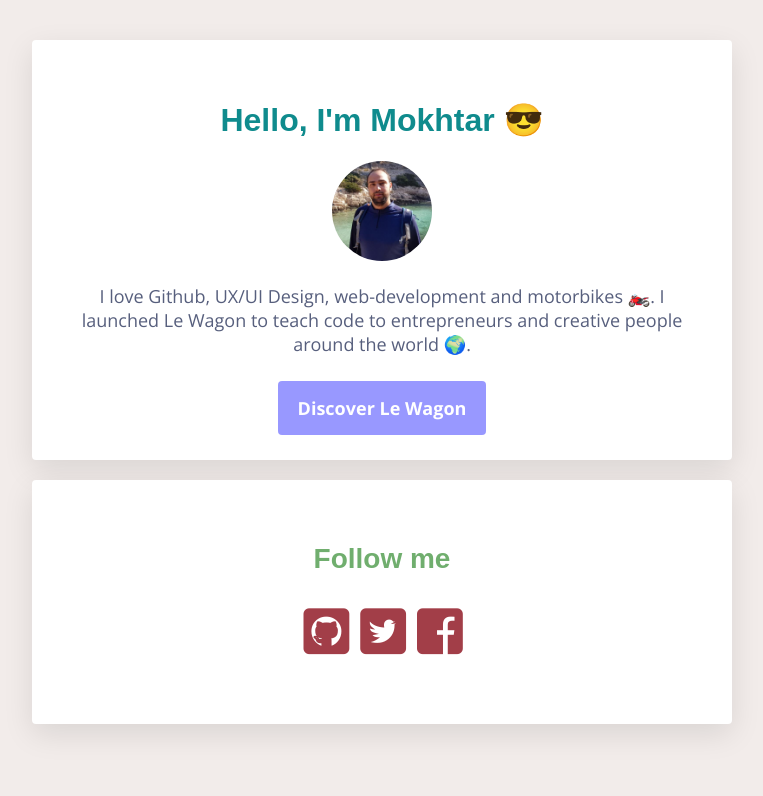
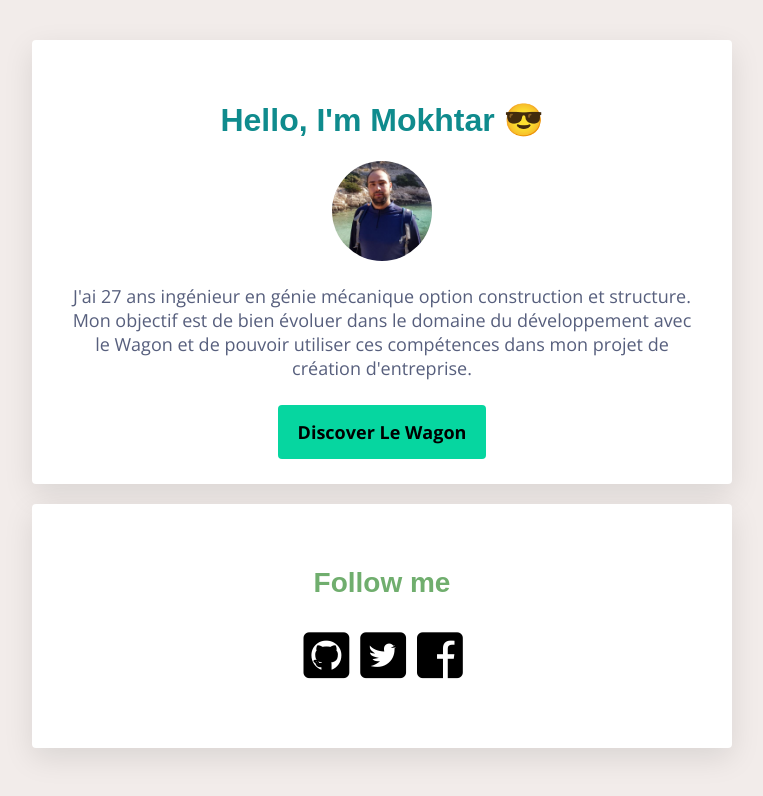
Before and after one commit to moktab10/profile, a plain HTML site: page index.html in a window 1280 px wide. In both pictures the pointer is over the link "Discover Le Wagon". Shown: the whole page, without its empty margins (258-1021 px from the left). Drawn offline with nearby package versions, Linux system fonts and the light colour scheme.

Commit message:
make my profile prettier3

```diff
--- a/index.html
+++ b/index.html
@@ -15,7 +15,8 @@
      <h1>Hello, I'm Mokhtar 😎</h1>
      <img src="images/mokhtar.jpeg" class="img-circle" width="100px" alt="Mokhtar Boussefsaf">
      <p>
-       I love Github, UX/UI Design, web-development and motorbikes 🏍️. I launched Le Wagon to teach code to entrepreneurs and creative people around the world 🌍.
+       J'ai 27 ans ingénieur en génie mécanique option construction et structure.
+       Mon objectif est de bien évoluer dans le domaine du développement avec le Wagon et de pouvoir utiliser ces compétences dans mon projet de création d'entreprise.
      </p>
      <a href="#" class="btn-red">Discover Le Wagon</a>
    </div>
--- a/style.css
+++ b/style.css
@@ -25,13 +25,13 @@ h2 {
 
 a {
   text-decoration: none;
-  color: #A23E48;
+  color: black;
   font-weight: bold;
 }
 
 a:hover {
-  color: blue;
-  opacity: 0.4;
+  color: #044389;
+  opacity: 1;
 }
 
 li {
@@ -86,15 +86,16 @@ li {
 }
 
 .btn-red {
-  background-color: #A23E48;
+  background-color: black;
   color: white;
   padding: 15px 20px;
   border-radius: 4px;
 }
 
 .btn-red:hover {
-  background-color: blue;
-  color: white;
+  background-color: #06D6A0;
+  color: black;
+  opacity: 1;
 }
 
 .img-circle{
```
